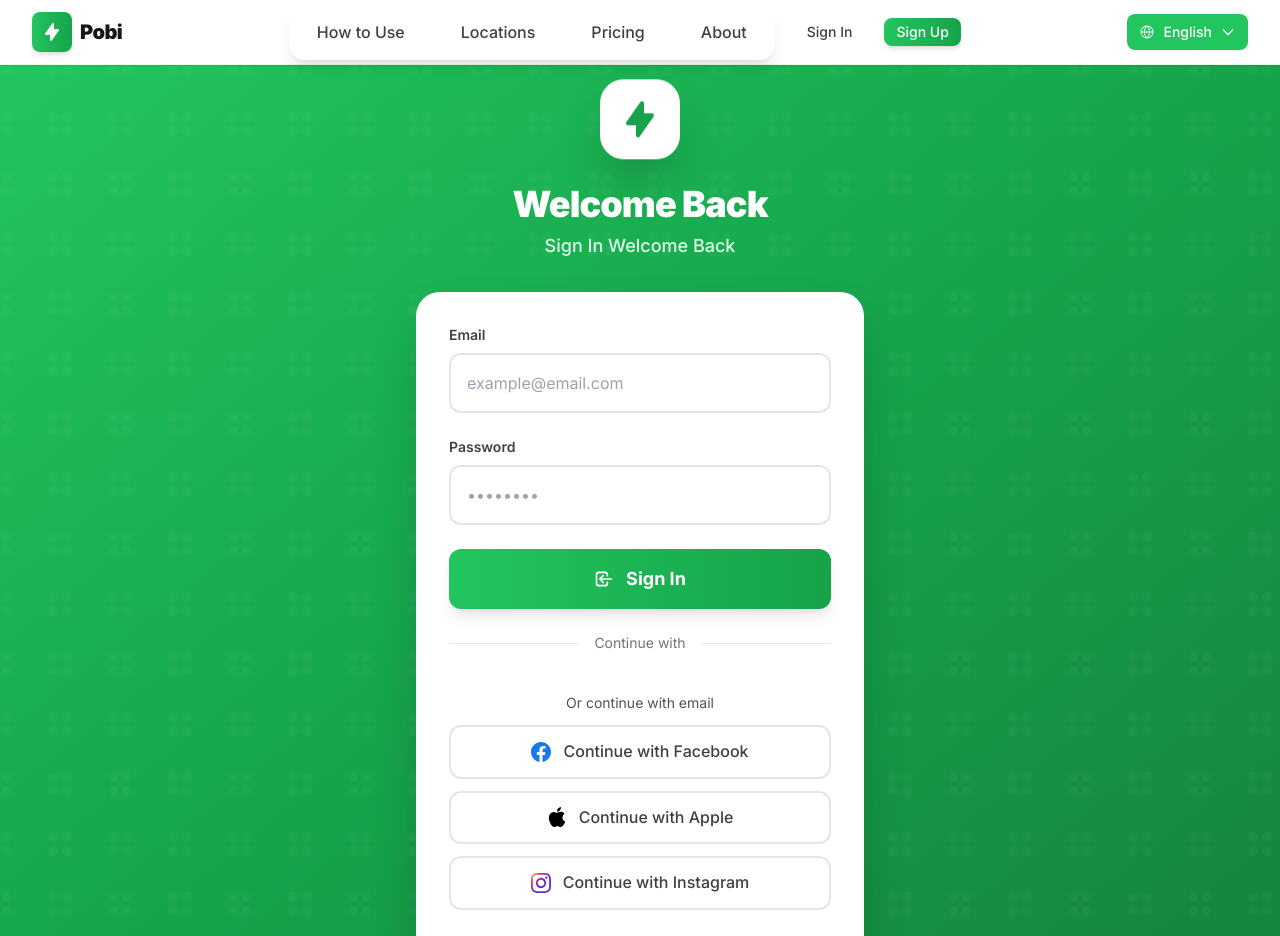
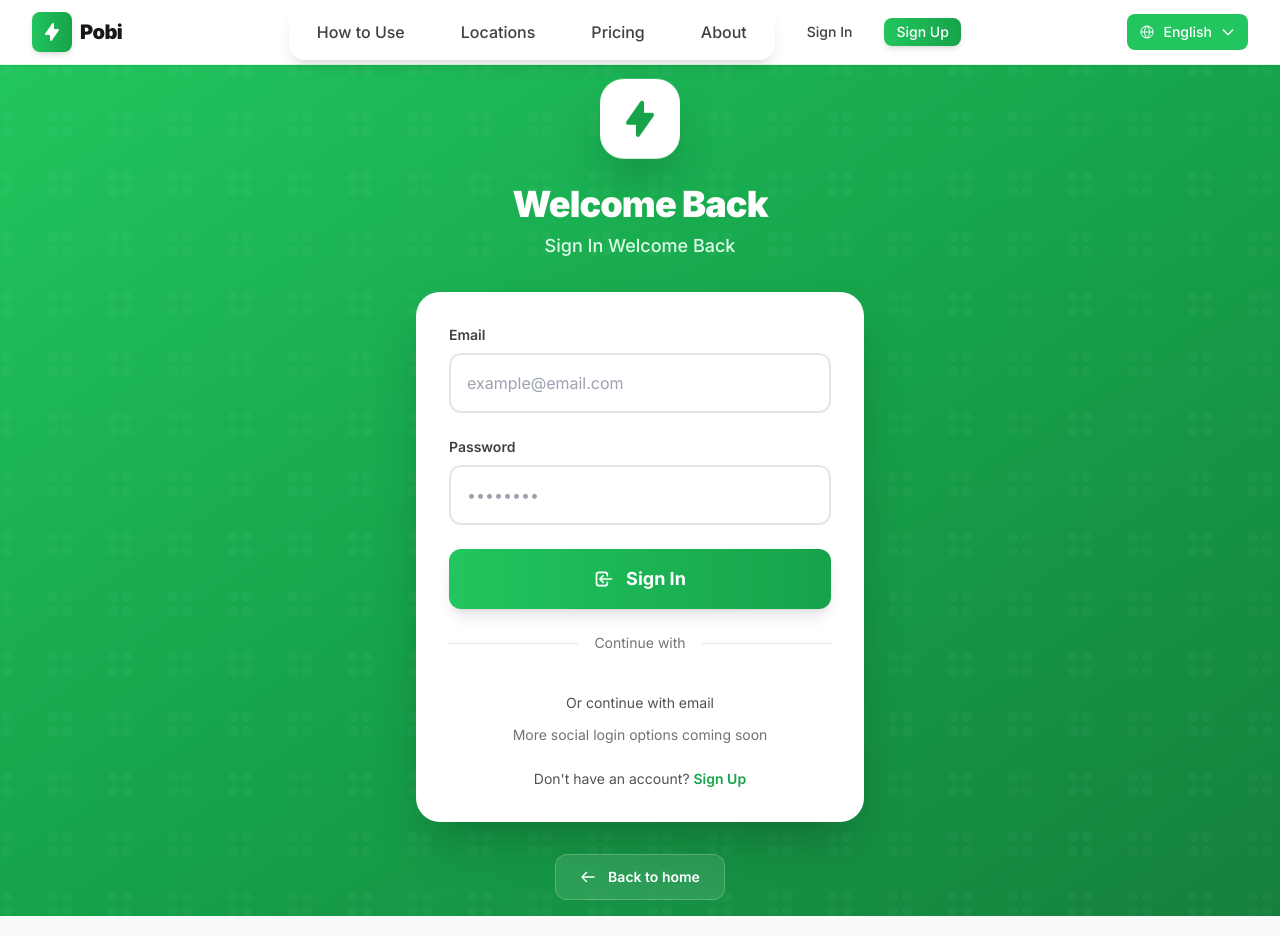
Before and after one commit to j4v4n5h1r/frontend-temp-ehmed, a Next.js app: page /login in a window 1280 px wide. Shown: the top 936 px of the page. Built offline with nearby package versions, Linux system fonts and the light colour scheme.

Commit message:
Fix Google OAuth redirect issue and add comprehensive debugging
- Enhanced GoogleLogin component with detailed debugging logs
- Removed old OAuth redirect buttons to prevent conflicts
- Added proper error handling and status tracking
- Fixed potential conflicts with old OAuth system

```diff
--- a/app/login/page.jsx
+++ b/app/login/page.jsx
@@ -198,46 +198,10 @@
           <div className="space-y-3 mb-6">
             <GoogleLogin />
 
-            <button
-              type="button"
-              onClick={() => window.location.href = `${process.env.NEXT_PUBLIC_API_URL}/api/v1/oauth/facebook/login`}
-              className="w-full flex items-center justify-center gap-3 px-4 py-3 border-2 border-neutral-200 rounded-xl text-neutral-700 font-medium hover:bg-neutral-50 hover:border-neutral-300 transition-all duration-200"
-            >
-              <svg className="w-5 h-5" fill="#1877f2" viewBox="0 0 24 24">
-                <path d="M24 12.073c0-6.627-5.373-12-12-12s-12 5.373-12 12c0 5.99 4.388 10.954 10.125 11.854v-8.385H7.078v-3.47h3.047V9.43c0-3.007 1.792-4.669 4.533-4.669 1.312 0 2.686.235 2.686.235v2.953H15.83c-1.491 0-1.956.925-1.956 1.874v2.25h3.328l-.532 3.47h-2.796v8.385C19.612 23.027 24 18.062 24 12.073z" />
-              </svg>
-              {t("auth.continueWith")} Facebook
-            </button>
-
-            <button
-              type="button"
-              onClick={() => window.location.href = `${process.env.NEXT_PUBLIC_API_URL}/api/v1/oauth/apple/login`}
-              className="w-full flex items-center justify-center gap-3 px-4 py-3 border-2 border-neutral-200 rounded-xl text-neutral-700 font-medium hover:bg-neutral-50 hover:border-neutral-300 transition-all duration-200"
-            >
-              <svg className="w-5 h-5" fill="#000000" viewBox="0 0 24 24">
-                <path d="M12.152 6.896c-.948 0-2.415-1.078-3.96-1.04-2.04.027-3.91 1.183-4.961 3.014-2.117 3.675-.546 9.103 1.519 12.09 1.013 1.454 2.208 3.09 3.792 3.039 1.52-.065 2.09-.987 3.935-.987 1.831 0 2.35.987 3.96.948 1.637-.026 2.676-1.48 3.676-2.948 1.156-1.688 1.636-3.325 1.662-3.415-.039-.013-3.182-1.221-3.22-4.857-.026-3.04 2.48-4.494 2.597-4.559-1.429-2.09-3.623-2.324-4.39-2.376-2-.156-3.675 1.09-4.61 1.09zM15.53 3.83c.843-1.012 1.4-2.427 1.245-3.83-1.207.052-2.662.805-3.532 1.818-.78.896-1.454 2.338-1.273 3.714 1.338.104 2.715-.688 3.559-1.701"/>
-              </svg>
-              {t("auth.continueWith")} Apple
-            </button>
-
-            <button
-              type="button"
-              onClick={() => window.location.href = `${process.env.NEXT_PUBLIC_API_URL}/api/v1/oauth/instagram/login`}
-              className="w-full flex items-center justify-center gap-3 px-4 py-3 border-2 border-neutral-200 rounded-xl text-neutral-700 font-medium hover:bg-neutral-50 hover:border-neutral-300 transition-all duration-200"
-            >
-              <svg className="w-5 h-5" fill="url(#instagram-gradient)" viewBox="0 0 24 24">
-                <defs>
-                  <linearGradient id="instagram-gradient" x1="0%" y1="0%" x2="100%" y2="100%">
-                    <stop offset="0%" style={{stopColor:'#f9ce34', stopOpacity:1}} />
-                    <stop offset="25%" style={{stopColor:'#ee2a7b', stopOpacity:1}} />
-                    <stop offset="50%" style={{stopColor:'#6228d7', stopOpacity:1}} />
-                    <stop offset="100%" style={{stopColor:'#6228d7', stopOpacity:1}} />
-                  </linearGradient>
-                </defs>
-                <path d="M12 2.163c3.204 0 3.584.012 4.85.07 3.252.148 4.771 1.691 4.919 4.919.058 1.265.069 1.645.069 4.849 0 3.205-.012 3.584-.069 4.849-.149 3.225-1.664 4.771-4.919 4.919-1.266.058-1.644.07-4.85.07-3.204 0-3.584-.012-4.849-.07-3.26-.149-4.771-1.699-4.919-4.92-.058-1.265-.07-1.644-.07-4.849 0-3.204.013-3.583.07-4.849.149-3.227 1.664-4.771 4.919-4.919 1.266-.057 1.645-.069 4.849-.069zm0-2.163c-3.259 0-3.667.014-4.947.072-4.358.2-6.78 2.618-6.98 6.98-.059 1.281-.073 1.689-.073 4.948 0 3.259.014 3.668.072 4.948.2 4.358 2.618 6.78 6.98 6.98 1.281.058 1.689.072 4.948.072 3.259 0 3.668-.014 4.948-.072 4.354-.2 6.782-2.618 6.979-6.98.059-1.28.073-1.689.073-4.948 0-3.259-.014-3.667-.072-4.947-.196-4.354-2.617-6.78-6.979-6.98-1.281-.059-1.69-.073-4.949-.073zm0 5.838c-3.403 0-6.162 2.759-6.162 6.162s2.759 6.163 6.162 6.163 6.162-2.759 6.162-6.163c0-3.403-2.759-6.162-6.162-6.162zm0 10.162c-2.209 0-4-1.79-4-4 0-2.209 1.791-4 4-4s4 1.791 4 4c0 2.21-1.791 4-4 4zm6.406-11.845c-.796 0-1.441.645-1.441 1.44s.645 1.44 1.441 1.44c.795 0 1.439-.645 1.439-1.44s-.644-1.44-1.439-1.44z"/>
-              </svg>
-              {t("auth.continueWith")} Instagram
-            </button>
+            {/* Other social login buttons temporarily removed to prevent OAuth conflicts */}
+            <div className="text-center text-sm text-neutral-500 mt-4">
+              More social login options coming soon
+            </div>
           </div>
 
           {/* Register Link */}
--- a/components/GoogleLogin.jsx
+++ b/components/GoogleLogin.jsx
@@ -8,13 +8,14 @@
   const { googleLogin } = useAuth();
 
   const handleGoogleLogin = useCallback(async (response) => {
+    console.log('🔍 GoogleLogin - handleGoogleLogin called with:', response);
     if (response.credential) {
-      console.log('🔍 Google OAuth - Received credential');
+      console.log('🔍 Google OAuth - Received credential, calling backend...');
       try {
         const result = await googleLogin(response.credential);
+        console.log('🔍 Google OAuth - Backend response:', result);
         if (result.success) {
-          console.log('✅ Google OAuth - Login successful');
-          // Redirect or show success message
+          console.log('✅ Google OAuth - Login successful, redirecting to dashboard');
           window.location.href = '/dashboard';
         } else {
           console.error('❌ Google OAuth - Login failed:', result.error);
@@ -24,17 +25,24 @@
         console.error('❌ Google OAuth - Error:', error);
         alert('Google login error: ' + error.message);
       }
+    } else {
+      console.warn('⚠️ Google OAuth - No credential received:', response);
     }
   }, [googleLogin]);
 
   useEffect(() => {
+    console.log('🔍 GoogleLogin - useEffect starting, loading Google OAuth script...');
+
     // Load Google OAuth script
     const script = document.createElement('script');
     script.src = 'https://accounts.google.com/gsi/client';
     script.async = true;
     script.defer = true;
     script.onload = () => {
+      console.log('🔍 GoogleLogin - Google script loaded successfully');
       if (window.google) {
+        console.log('🔍 GoogleLogin - Initializing Google OAuth with client ID:', GOOGLE_CLIENT_ID);
+
         window.google.accounts.id.initialize({
           client_id: GOOGLE_CLIENT_ID,
           callback: handleGoogleLogin,
@@ -43,8 +51,11 @@
         });
 
         // Render the button
+        const buttonElement = document.getElementById('google-login-button');
+        if (buttonElement) {
+          console.log('🔍 GoogleLogin - Rendering Google button');
           window.google.accounts.id.renderButton(
-          document.getElementById('google-login-button'),
+            buttonElement,
             {
               theme: 'outline',
               size: 'large',
@@ -55,14 +66,26 @@
               width: 300,
             }
           );
+          console.log('✅ GoogleLogin - Google button rendered successfully');
+        } else {
+          console.error('❌ GoogleLogin - Button element not found!');
+        }
+      } else {
+        console.error('❌ GoogleLogin - window.google not available');
       }
     };
+
+    script.onerror = (error) => {
+      console.error('❌ GoogleLogin - Failed to load Google script:', error);
+    };
+
     document.head.appendChild(script);
 
     return () => {
       // Cleanup
       if (document.head.contains(script)) {
         document.head.removeChild(script);
+        console.log('🔍 GoogleLogin - Cleanup: Removed Google script');
       }
     };
   }, [handleGoogleLogin]);
```
Lines whose indentation alone changed are shown as unchanged.
